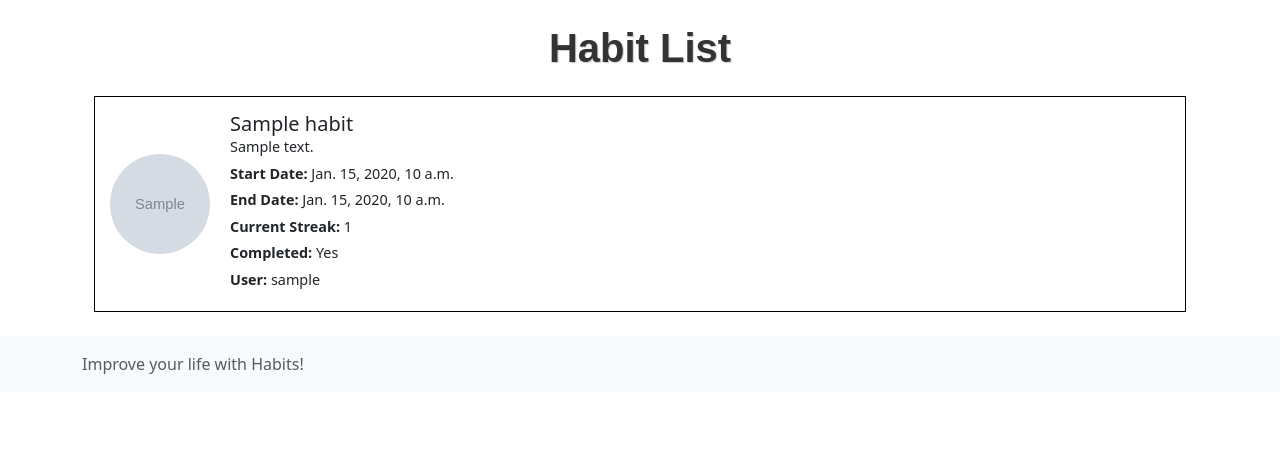
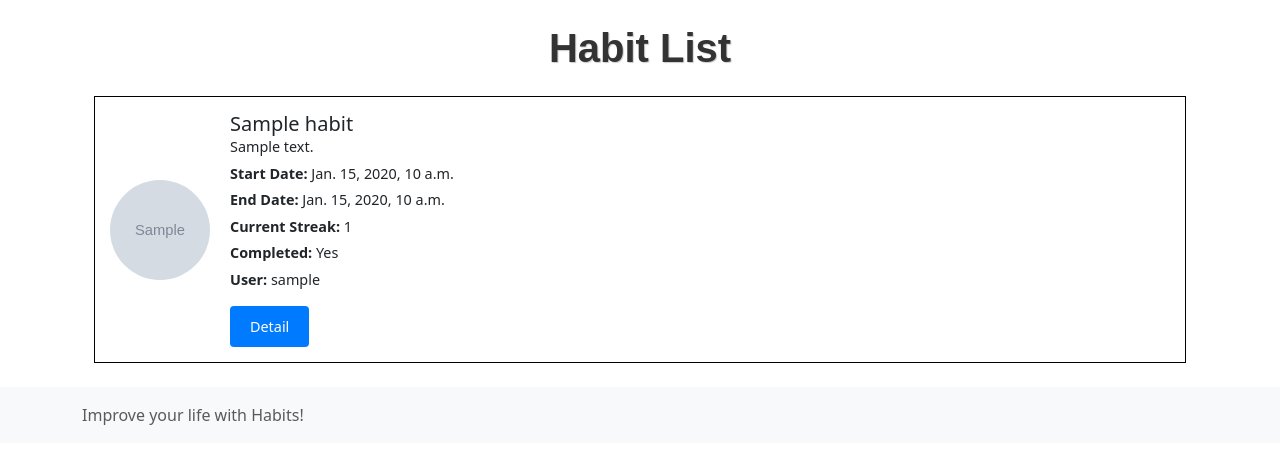
Before and after one commit to DenyysChernenko/HabitTracker, a Django app: page /habits/ in a window 1280 px wide. Shown: the part 66-530 px from the top of the page. Run offline with Django 5.2, Linux system fonts and the light colour scheme; tables that the repository leaves empty hold one stand-in row (values such as "Sample post"); grey boxes marked "Sample" are stand-in pictures; some libraries are stand-ins or nearby versions.

Commit message:
Added Detail View

```diff
--- a/habit_tracker/habits/templates/habits/habit_list.html
+++ b/habit_tracker/habits/templates/habits/habit_list.html
@@ -30,6 +30,21 @@
         font-size: 0.9rem;
         margin-bottom: 5px;
     }
+    .btn-detail {
+        display: inline-block;
+        padding: 10px 20px;
+        margin-top: 10px;
+        font-size: 0.9rem;
+        color: #fff;
+        background-color: #007bff;
+        border: none;
+        border-radius: 4px;
+        text-align: center;
+        text-decoration: none;
+    }
+    .btn-detail:hover {
+        background-color: #0056b3;
+    }
 </style>
 <div class="container">
     <h1 class="my-4 text-center" style="font-family: 'Arial', sans-serif; font-weight: bold; color: #333; text-shadow: 1px 1px 1px #ccc;">Habit List</h1>
@@ -46,6 +61,7 @@
                     <p><strong>Current Streak:</strong> {{ habit.current_streak }}</p>
                     <p><strong>Completed:</strong> {{ habit.is_completed|yesno:"Yes,No" }}</p>
                     <p><strong>User:</strong> {{ habit.user.username }}</p>
+                    <a href="{% url 'habit_detail' habit.id %}" class="btn-detail">Detail</a>
                 </div>
             </div>
         </div>
--- a/habit_tracker/habits/urls.py
+++ b/habit_tracker/habits/urls.py
@@ -1,7 +1,8 @@
 from django.urls import path
-from .views import habit_list, add_habit
+from .views import habit_list, add_habit, habit_detail
 urlpatterns = [
     path('', habit_list, name='habit_list'),
     path('habits/add-habit', add_habit, name='add_habit'),
+    path('habits/<int:habit_id>/', habit_detail, name='habit_detail'),
 
 ]
--- a/habit_tracker/habits/views.py
+++ b/habit_tracker/habits/views.py
@@ -1,8 +1,16 @@
-from django.shortcuts import render
+from django.shortcuts import render, redirect, get_object_or_404
 from .models import Habit
 from .forms import HabitForm
 
 # Create your views here.
+
+
+def habit_detail(request, habit_id):
+    habit = get_object_or_404(Habit, pk=habit_id)
+    context = {
+        'habit': habit
+    }
+    return render(request, 'habits/habit_detail.html', context)
 
 
 def habit_list(request):
@@ -12,7 +20,10 @@ def habit_list(request):
 
 def add_habit(request):
     if request.method == 'POST':
-        pass
+        form = HabitForm(request.POST, request.FILES)
+        if form.is_valid():
+            habit = form.save()
+            return redirect('habit_detail', habit_id=habit.pk)
     else:
         form = HabitForm()
-        return render(request, 'habits/add_habit.html', {'form': form})
+    return render(request, 'habits/add_habit.html', {'form': form})
```
Also changed, not shown: habit_tracker/habits/forms.py (+20 -9 lines), habit_tracker/habits/templates/habits/habit_detail.html (added, +20 -0 lines).
